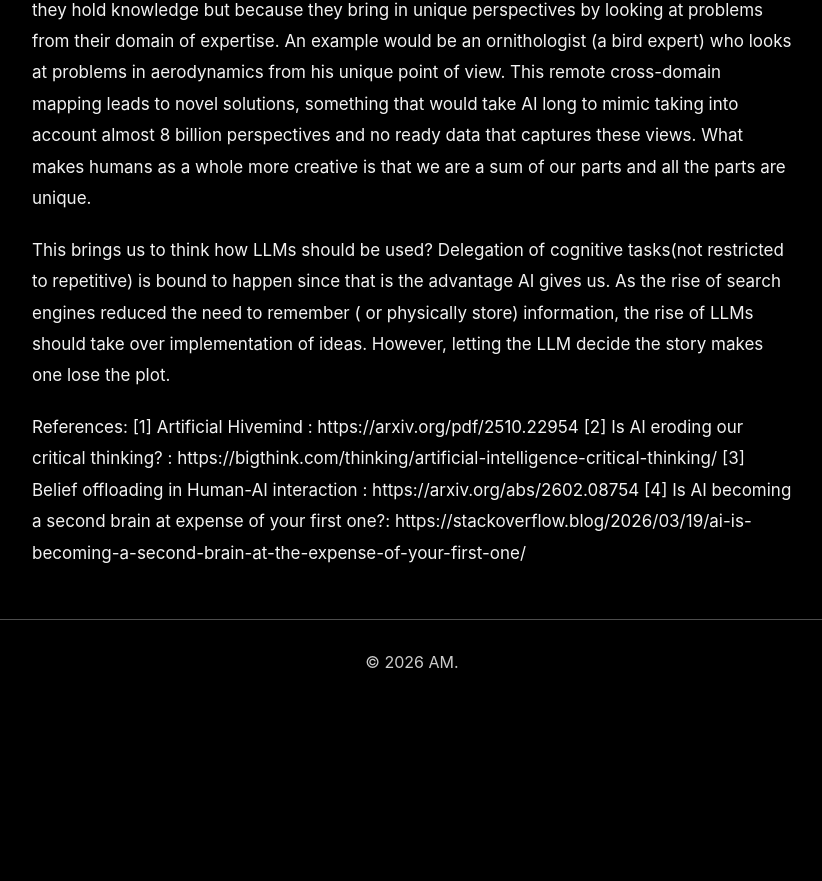
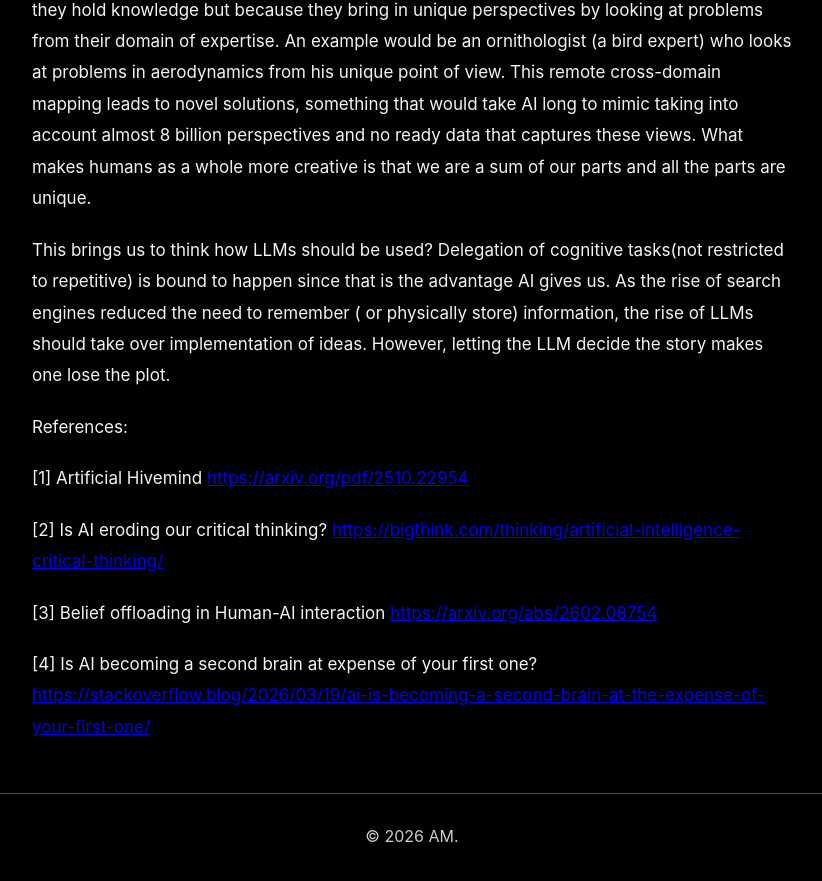
Before and after one commit to ADITYAMANDKE/adityamandke.github.io, a Jekyll site: the page built from _posts/2026-05-04-what-we-cannot-delegate.md, in a window 1280 px wide and 900 px high, scrolled down 1076 px. Shown: the top 881 px of the window, without its empty margins (228-1050 px from the left). Built offline with Jekyll 4.4.1, drawn with Linux system fonts in a browser that asks for light colours; before the commit the page ends 1802 px from its top, so only the background shows below that.

Commit message:
Format references as separate paragraphs with autolinked URLs
Co-authored-by: Cursor <cursoragent@cursor.com>

```diff
--- a/_posts/2026-05-04-what-we-cannot-delegate.md
+++ b/_posts/2026-05-04-what-we-cannot-delegate.md
@@ -17,7 +17,11 @@ Humans on the other hand, are good at inventing stuff not because they hold know
 This brings us to think how LLMs should be used? Delegation of cognitive tasks(not restricted to repetitive) is bound to happen since that is the advantage AI gives us. As the rise of search engines reduced the need to remember ( or physically store) information, the rise of LLMs should take over implementation of ideas. However, letting the LLM decide the story makes one lose the plot.
 
 References:
-[1] Artificial Hivemind : https://arxiv.org/pdf/2510.22954
-[2] Is AI eroding our critical thinking? : https://bigthink.com/thinking/artificial-intelligence-critical-thinking/
-[3] Belief offloading in Human-AI interaction : https://arxiv.org/abs/2602.08754
-[4] Is AI becoming a second brain at expense of your first one?: https://stackoverflow.blog/2026/03/19/ai-is-becoming-a-second-brain-at-the-expense-of-your-first-one/
+
+[1] Artificial Hivemind  <https://arxiv.org/pdf/2510.22954>
+
+[2] Is AI eroding our critical thinking?  <https://bigthink.com/thinking/artificial-intelligence-critical-thinking/>
+
+[3] Belief offloading in Human-AI interaction  <https://arxiv.org/abs/2602.08754>
+
+[4] Is AI becoming a second brain at expense of your first one? <https://stackoverflow.blog/2026/03/19/ai-is-becoming-a-second-brain-at-the-expense-of-your-first-one/>
```
